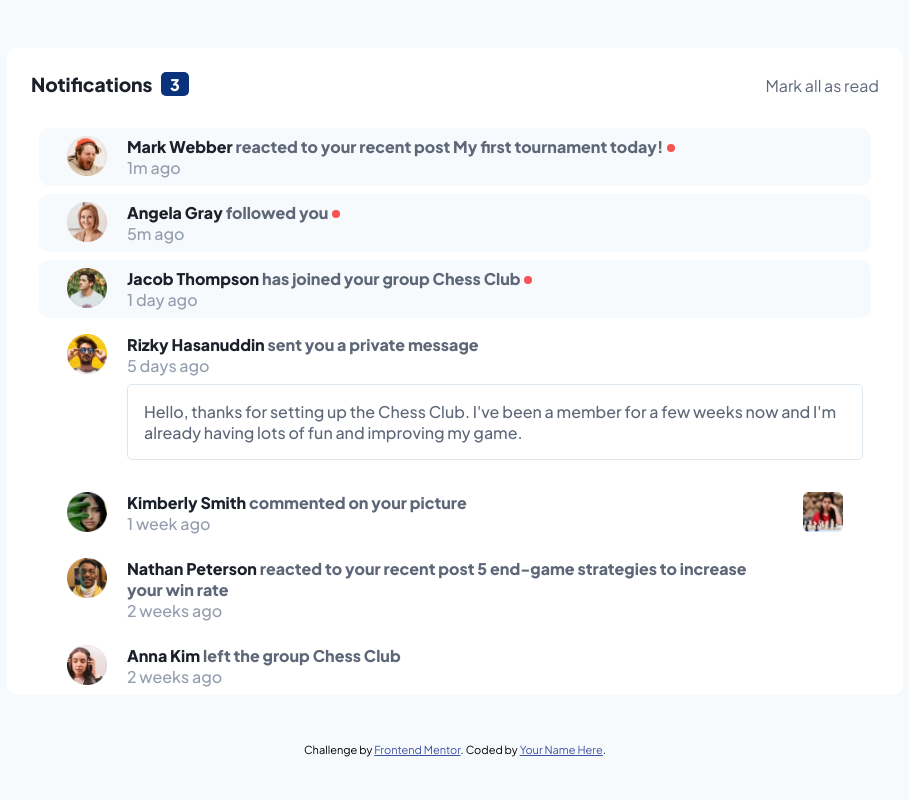
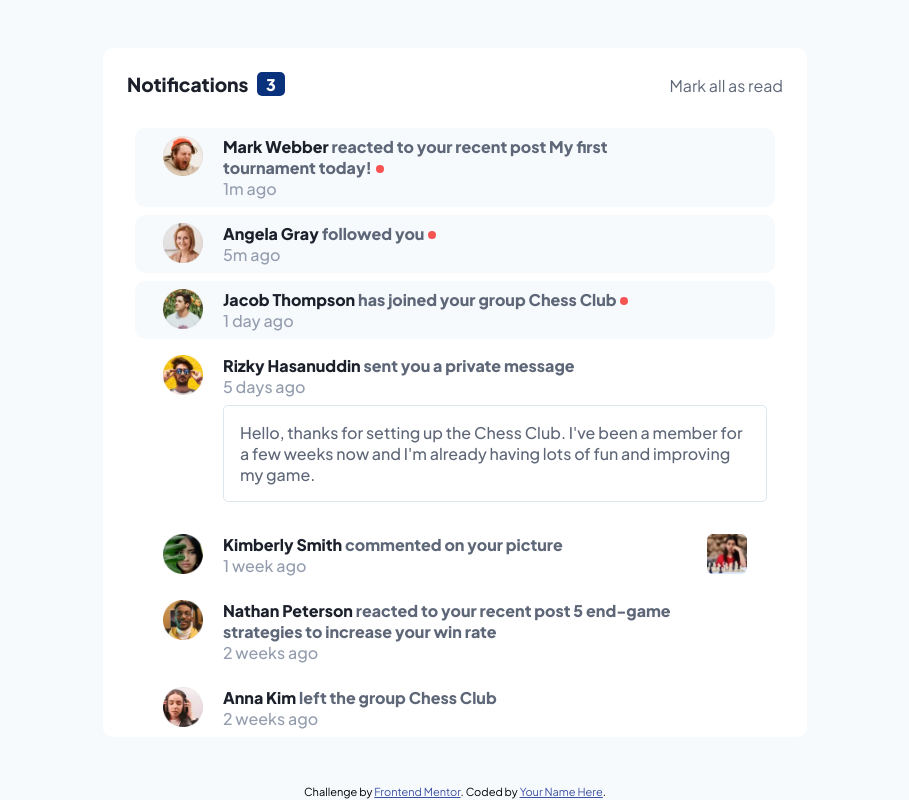
Before and after one commit to vglumac/fm-notifications, a plain HTML site: page index.html in a window 1280 px wide. Shown: the whole page, without its empty margins (185-1094 px from the left). Drawn offline with Linux system fonts and the light colour scheme.

Commit message:
Update style.css

```diff
--- a/style.css
+++ b/style.css
@@ -26,7 +26,7 @@
     --neutral-dark-blue: hsl(219, 12%, 42%);
     --neutral-very-dark-blue: hsl(224, 21%, 14%);
 
-    /* Font */
+    /* Fonts */
 
     --ff-reg: 'Plus Jakarta Sans';
     --ff-med: 'Plus Jakarta Sans-Medium';
@@ -64,7 +64,7 @@ body {
 }
 
 .notifications-container {
-    max-width: 70%;
+    max-width: 55%;
     margin: 3rem auto;
     background-color: var(--neutral-white);
     border-radius: 10px;
```
